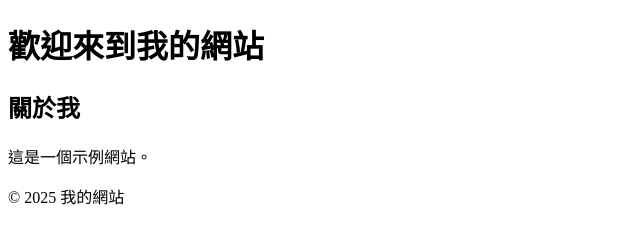
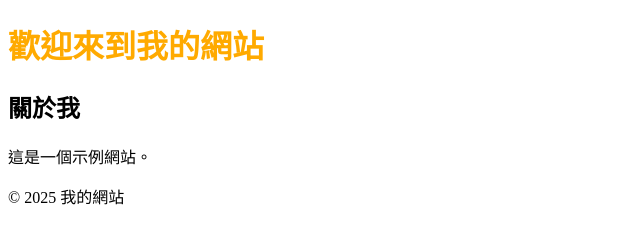
Before and after one commit to anton0315huang-afk/Anton, a plain HTML site: page index.html in a window 1280 px wide. Shown: the whole page, without its empty margins (0-640 px from the left). Drawn offline with Linux system fonts and the light colour scheme.

Commit message:
Add files via upload

```diff
--- a/index.html
+++ b/index.html
@@ -8,7 +8,7 @@
     <link rel="stylesheet" href="styles.css">
 </head>
 <body>
-    <header>
+    <header id="Iam">
         <h1>歡迎來到我的網站</h1>
     </header>
     <section>
--- a/styles.css
+++ b/styles.css
@@ -0,0 +1,4 @@
+#Iam{
+    font-size: 16px;
+    color: #ffaa00;
+}
```
